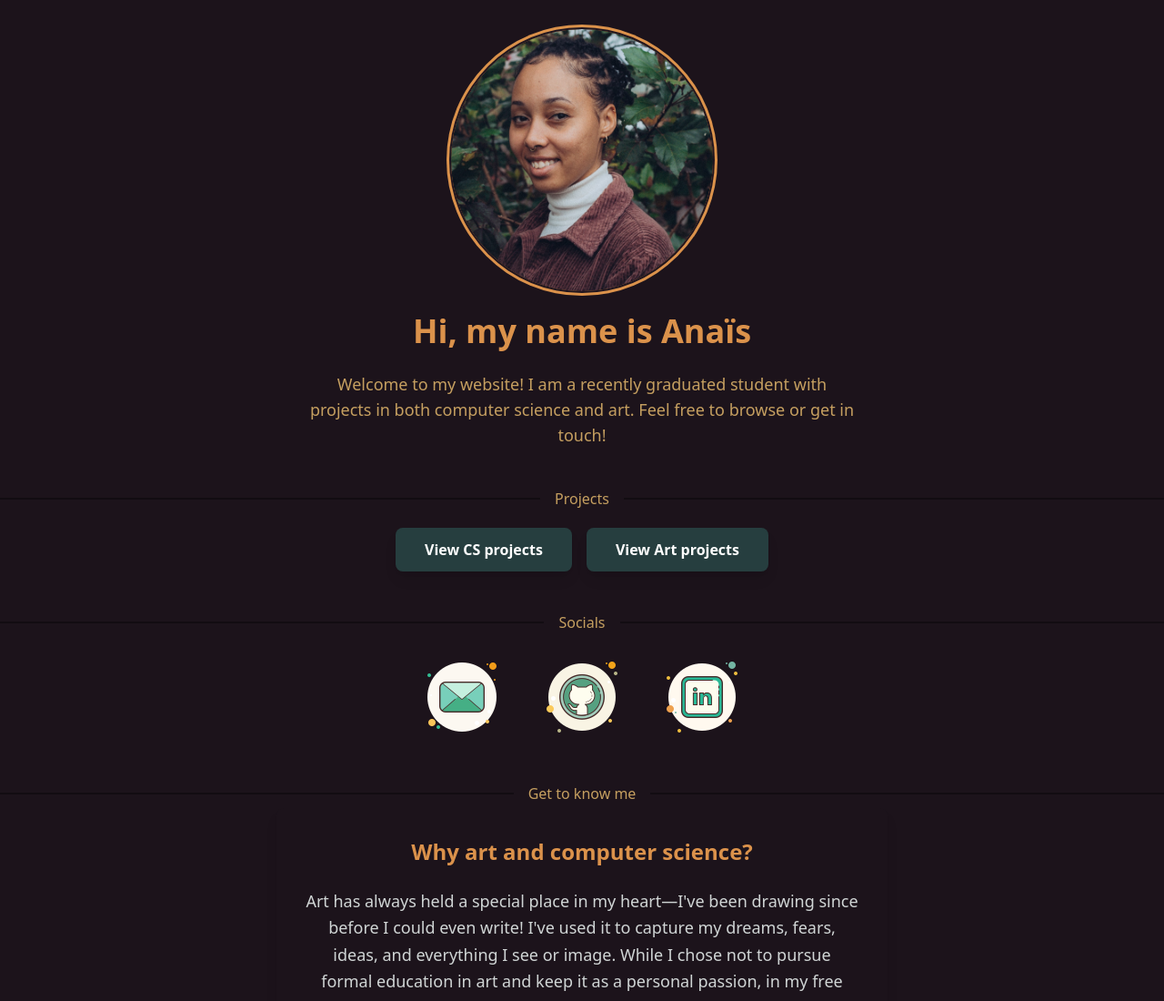
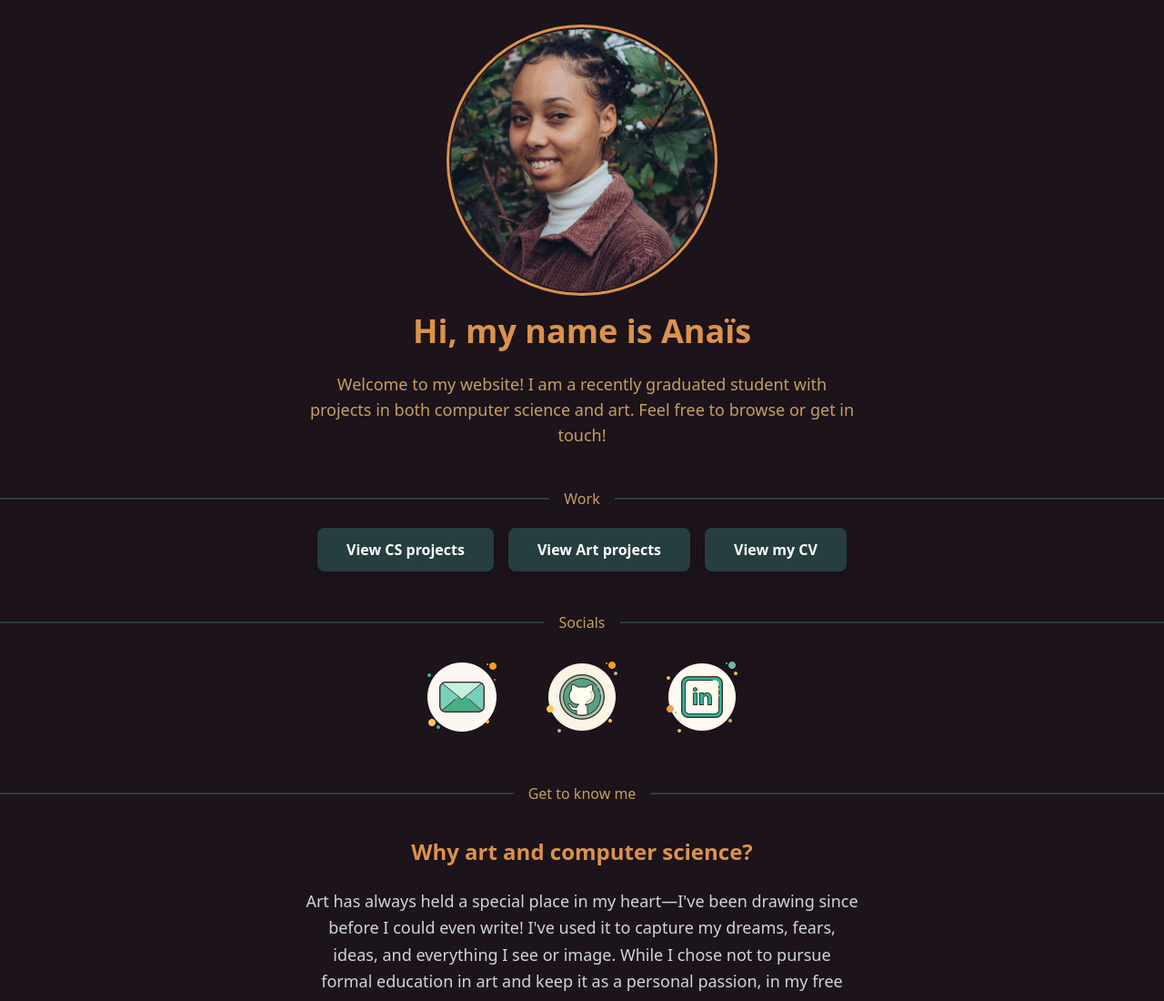
Before and after one commit to anaisbl/portfolio, a website: page code/public/index.html in a window 1280 px wide. Shown: the top 1100 px of the page at 91% size. Drawn offline with Linux system fonts and the light colour scheme.

Commit message:
Closing issue #26 and #25

```diff
--- a/code/public/index.html
+++ b/code/public/index.html
@@ -63,13 +63,14 @@
         <!--Header introduction-->
         <h4 class="text-lg text-center mb-6 px-4 w-full sm:w-1/2 md:w-1/2 lg:w-1/2">Welcome to my website! I am a recently graduated student with projects in both computer science and art. Feel free to browse or get in touch!</h4>
 
-        <div class="divider divider-neutral py-4">Projects</div>
+        <div class="divider divider-secondary py-4">Work</div>
         <div class="mb-6 flex flex-wrap justify-center gap-4">
           <button class="btn-main"><a href="cs.html">View CS projects</a></button>
           <button class="btn-main"><a href="art.html">View Art projects</a></button>
+          <button class="btn-main"><a href="img/cv.pdf" target="_blank">View my CV</a></button>
         </div>
 
-        <div class="divider divider-neutral py-4">Socials</div>
+        <div class="divider divider-secondary py-4">Socials</div>
 
         <!--Contact buttons-->
         <div class="space-x-8 flex justify-center">
@@ -84,7 +85,7 @@
           </a>
         </div>
 
-        <div class="divider divider-neutral pt-10">Get to know me</div>
+        <div class="divider divider-secondary pt-10">Get to know me</div>
         <!--About section-->
         <div id="about" class="text-center max-w-2xl mx-auto mb-8 bg-base-200 p-8 rounded-lg shadow-lg">
           <h2 id="about" class="text-2xl font-extrabold text-primary mb-6">Why art and computer science?</h2>
```
Also changed, not shown: 1 other file.
